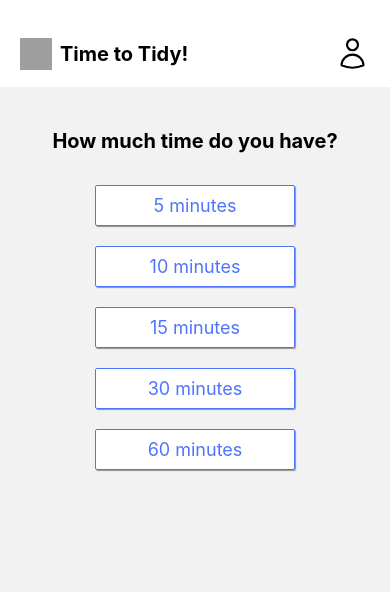
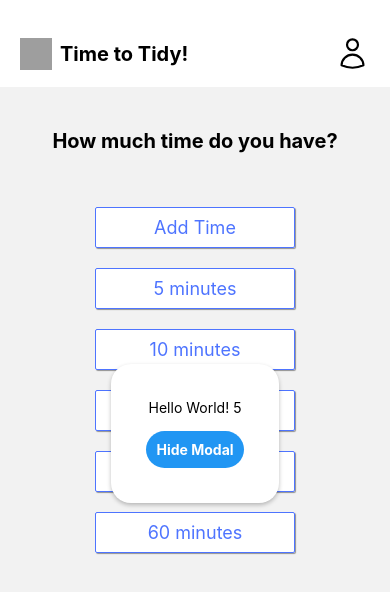
Before and after one commit to mjr2595/tidy-app, a React Native app: screen /Home in a window 390 px wide. Both pictures are taken after a click on the button "5 minutes". Shown: the top 592 px of the page. Built offline with nearby package versions, Linux system fonts and the light colour scheme; grey boxes are pictures that could not be loaded.

Commit message:
modal component for time buttons & modal popup

```diff
--- /dev/null
+++ b/components/TaskModal.js
@@ -0,0 +1,69 @@
+import React, { useState } from "react";
+import { Alert, Modal, StyleSheet, Text, Pressable, View } from "react-native";
+import { Button, ButtonGroup, withTheme } from "@rneui/themed";
+
+export const TaskModal = ({ visible, showTidyItem, closeTidyItem, time }) => {
+  return (
+    <View style={styles.centeredView}>
+      <Modal
+        animationType="slide"
+        transparent={true}
+        visible={visible}
+        onRequestClose={() => {
+          Alert.alert("Modal has been closed.");
+          closeTidyItem();
+        }}
+      >
+        <View style={styles.centeredView}>
+          <View style={styles.modalView}>
+            <Text style={styles.modalText}>Hello World! {time}</Text>
+            <Pressable style={[styles.button, styles.buttonClose]} onPress={() => closeTidyItem()}>
+              <Text style={styles.textStyle}>Hide Modal</Text>
+            </Pressable>
+          </View>
+        </View>
+      </Modal>
+    </View>
+  );
+};
+
+const styles = StyleSheet.create({
+  centeredView: {
+    flex: 1,
+    justifyContent: "center",
+    alignItems: "center",
+    marginTop: 22,
+  },
+  modalView: {
+    margin: 20,
+    backgroundColor: "white",
+    borderRadius: 20,
+    padding: 35,
+    alignItems: "center",
+    shadowColor: "#000",
+    shadowOffset: {
+      width: 0,
+      height: 2,
+    },
+    shadowOpacity: 0.25,
+    shadowRadius: 4,
+    elevation: 5,
+  },
+  button: {
+    borderRadius: 20,
+    padding: 10,
+    elevation: 2,
+  },
+  buttonClose: {
+    backgroundColor: "#2196F3",
+  },
+  textStyle: {
+    color: "white",
+    fontWeight: "bold",
+    textAlign: "center",
+  },
+  modalText: {
+    marginBottom: 15,
+    textAlign: "center",
+  },
+});
--- a/screens/HomeScreen.js
+++ b/screens/HomeScreen.js
@@ -1,11 +1,15 @@
-import { StyleSheet, View, Text, SafeAreaView, Image } from "react-native";
-import React, { useLayoutEffect } from "react";
+import { StyleSheet, View, Text, SafeAreaView, Image, Modal } from "react-native";
+import React, { useLayoutEffect, useState } from "react";
 import { useNavigation } from "@react-navigation/native";
 import { Button, ButtonGroup, withTheme } from "@rneui/themed";
 import { UserIcon } from "react-native-heroicons/outline";
+import { TaskModal } from "../components/TaskModal";
 
 const HomeScreen = () => {
   const navigation = useNavigation();
+  const [modalVisible, setModalVisible] = useState(false);
+  const [time, setTime] = useState(null);
+  const [timesArray, setTimesArray] = useState([5, 10, 15, 30, 60]);
 
   useLayoutEffect(() => {
     navigation.setOptions({
@@ -13,6 +17,18 @@ const HomeScreen = () => {
       headerShown: false,
     });
   }, []);
+
+  const showTidyItem = (time) => {
+    setModalVisible(true);
+    setTime(time);
+    console.log("showTidyItem was exicuted");
+  };
+
+  const closeTidyItem = () => {
+    setModalVisible(false);
+    setTime(null);
+    console.log("closeTidyItem was exicuted");
+  };
 
   return (
     <>
@@ -34,46 +50,27 @@ const HomeScreen = () => {
       {/* Time selector */}
       <View className="items-center pt-10">
         <Text className="font-bold text-xl pb-5">How much time do you have?</Text>
+        <TaskModal visible={modalVisible} showTidyItem={showTidyItem} closeTidyItem={closeTidyItem} time={time} />
         <Button
-          title="5 minutes"
+          title={"Add Time"}
           buttonStyle={styles.buttonStyle}
           type="outline"
           raised
           titleStyle={styles.titleStyle}
           containerStyle={styles.containerStyle}
+          onPress={() => setTimesArray([...timesArray, 120])}
         />
+        {timesArray.map((time) => (
           <Button
-          title="10 minutes"
+            title={`${time} minutes`}
             buttonStyle={styles.buttonStyle}
             type="outline"
             raised
             titleStyle={styles.titleStyle}
             containerStyle={styles.containerStyle}
+            onPress={() => showTidyItem(time)}
           />
-        <Button
-          title="15 minutes"
-          buttonStyle={styles.buttonStyle}
-          type="outline"
-          raised
-          titleStyle={styles.titleStyle}
-          containerStyle={styles.containerStyle}
-        />
-        <Button
-          title="30 minutes"
-          buttonStyle={styles.buttonStyle}
-          type="outline"
-          raised
-          titleStyle={styles.titleStyle}
-          containerStyle={styles.containerStyle}
-        />
-        <Button
-          title="60 minutes"
-          buttonStyle={styles.buttonStyle}
-          type="outline"
-          raised
-          titleStyle={styles.titleStyle}
-          containerStyle={styles.containerStyle}
-        />
+        ))}
       </View>
     </>
   );
```
Lines whose indentation alone changed are shown as unchanged.
